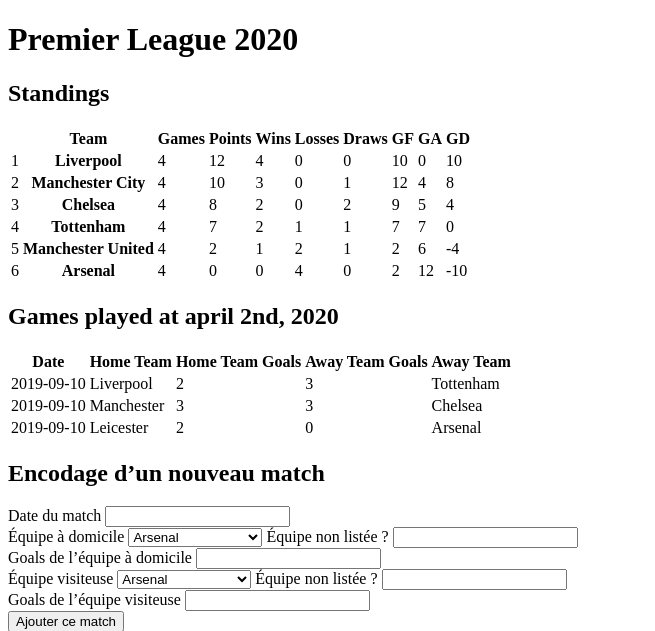
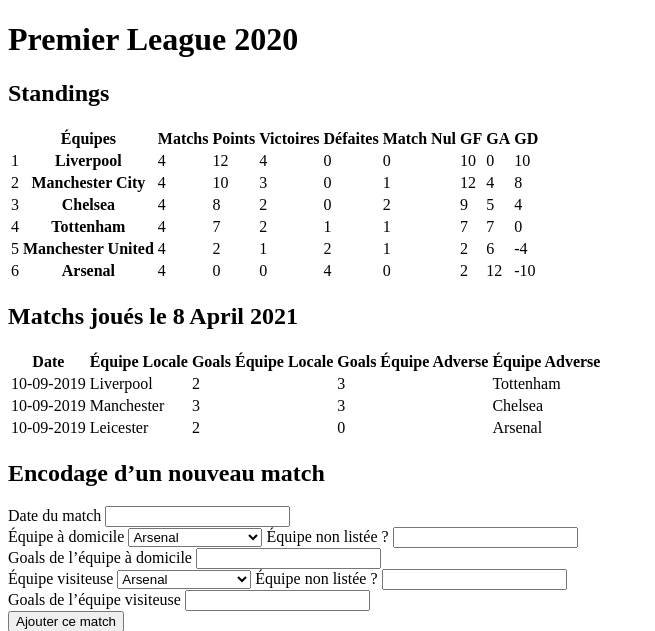
Before and after one commit to MaideAkdede/scores-goes-db-dcs, a PHP site: page / in a window 1280 px wide. Shown: the top 631 px of the page, without its empty margins (0-655 px from the left). Run offline with PHP 8.4, Linux system fonts and the light colour scheme.

Commit message:
:pencil2: Manage Dates

```diff
--- a/index.php
+++ b/index.php
@@ -1,4 +1,8 @@
 <?php
+
+setlocale(LC_TIME, "fr_BE");
+define('TODAY', strftime('%e %B %G'));
+
 define('FILE_PATH', 'data/matches.csv');
 $matches = [];
 
--- a/views/vue.php
+++ b/views/vue.php
@@ -1,5 +1,5 @@
 <!DOCTYPE html>
-<html lang="en">
+<html lang="fr">
 <head>
     <meta charset="UTF-8">
     <title>Premier League 2020</title>
@@ -12,12 +12,12 @@
         <thead>
         <tr>
             <td></td>
-            <th scope="col">Team</th>
-            <th scope="col">Games</th>
+            <th scope="col">Équipes</th>
+            <th scope="col">Matchs</th>
             <th scope="col">Points</th>
-            <th scope="col">Wins</th>
-            <th scope="col">Losses</th>
-            <th scope="col">Draws</th>
+            <th scope="col">Victoires</th>
+            <th scope="col">Défaites</th>
+            <th scope="col">Match Nul</th>
             <th scope="col">GF</th>
             <th scope="col">GA</th>
             <th scope="col">GD</th>
@@ -100,17 +100,17 @@
     </table>
 </section>
 <section>
-    <h2>Games played at april 2nd, 2020</h2>
+    <h2>Matchs joués le <?= TODAY ?></h2>
     <table>
         <thead>
         <tr>
-            <th>Date</th><th>Home Team</th><th>Home Team Goals</th><th>Away Team Goals</th><th>Away Team</th>
+            <th>Date</th><th>Équipe Locale</th><th>Goals Équipe Locale</th><th>Goals Équipe Adverse</th><th>Équipe Adverse</th>
         </tr>
         </thead>
         <tbody>
         <?php foreach($matches as $match): ?>
         <tr>
-            <td><?= $match['match-date'] ?></td>
+            <td><?= (new DateTime($match['match-date']))->format('j-m-Y') ?></td>
             <td><?= $match['home-team'] ?></td>
             <td><?= $match['home-team-goals'] ?></td>
             <td><?= $match['away-team-goals'] ?></td>
```
